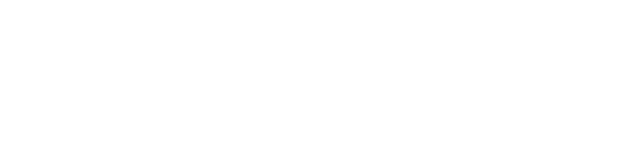
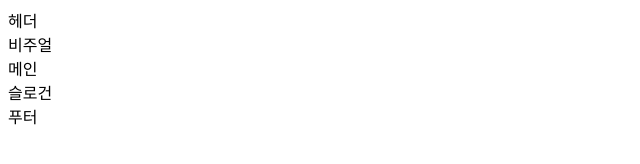
Before and after one commit to BrightSton/HTML5, a website: page index.html in a window 1280 px wide. Shown: the whole page, without its empty margins (0-640 px from the left). Drawn offline with Linux system fonts and the light colour scheme.

Commit message:
웹 구조 생성

```diff
--- a/index.html
+++ b/index.html
@@ -6,5 +6,13 @@
     <meta name="viewport" content="width=device-width, initial-scale=1.0" />
     <title>웹카페</title>
   </head>
-  <body></body>
+  <body>
+    <header class="deader">헤더</header>
+    <div class="visual">비주얼</div>
+    <main class="main">메인</main>
+    <article class="slogan">슬로건</article>
+    <footer class="footer">
+      <div class="footer-inner">푸터</div>
+    </footer>
+  </body>
 </html>
```
